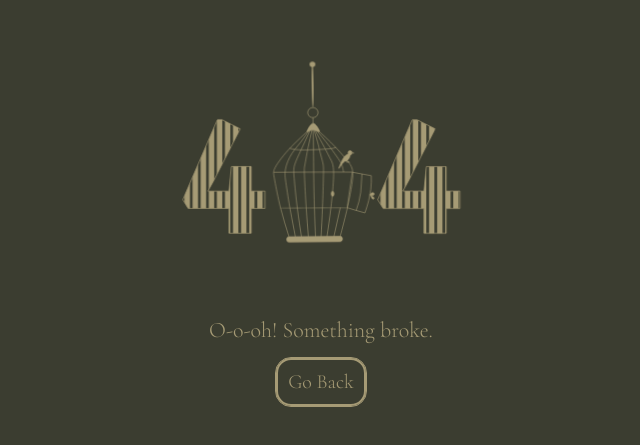
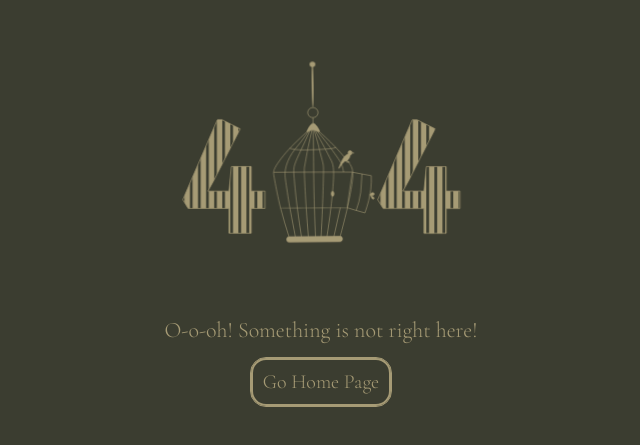
Before and after one commit to RonakReyhani/PR-Security, a plain HTML site: page frontEnd/error.html in a window 1280 px wide. Shown: the part 195-640 px from the top of the page, without its empty margins (319-959 px from the left). Drawn offline with nearby package versions, Linux system fonts and the light colour scheme.

Commit message:
small chenges

```diff
--- a/frontEnd/error.html
+++ b/frontEnd/error.html
@@ -1,6 +1,7 @@
 <html>
   <head>
     <title>PR Safari Security</title>
+    <link rel="icon" href="images/title-logo.svg" type="image/x-icon" />
     <meta charset="utf-8" />
     <meta name="viewport" content="width=device-width, initial-scale=1, user-scalable=no" />
     <link rel="stylesheet" href="assets/css/error.css" />
@@ -467,8 +468,8 @@
           </g>
         </g>
       </svg>
-      <p id="errorText">O-o-oh! Something broke.</p>
-      <a id="errorLink" href="index.html">Go Back</a>
+      <p id="errorText">O-o-oh! Something is not right here!</p>
+      <a id="errorLink" href="index.html">Go Home Page</a>
     </main>
   </body>
 </html>
```
Also changed, not shown: frontEnd/aboutUs.html (+1 -1 lines), frontEnd/contactUs.html (+1 -0 lines), frontEnd/index.html (+1 -0 lines), frontEnd/ourClients.html (+1 -0 lines), frontEnd/ourServices.html (+1 -0 lines), frontEnd/images/title-logo.svg.
